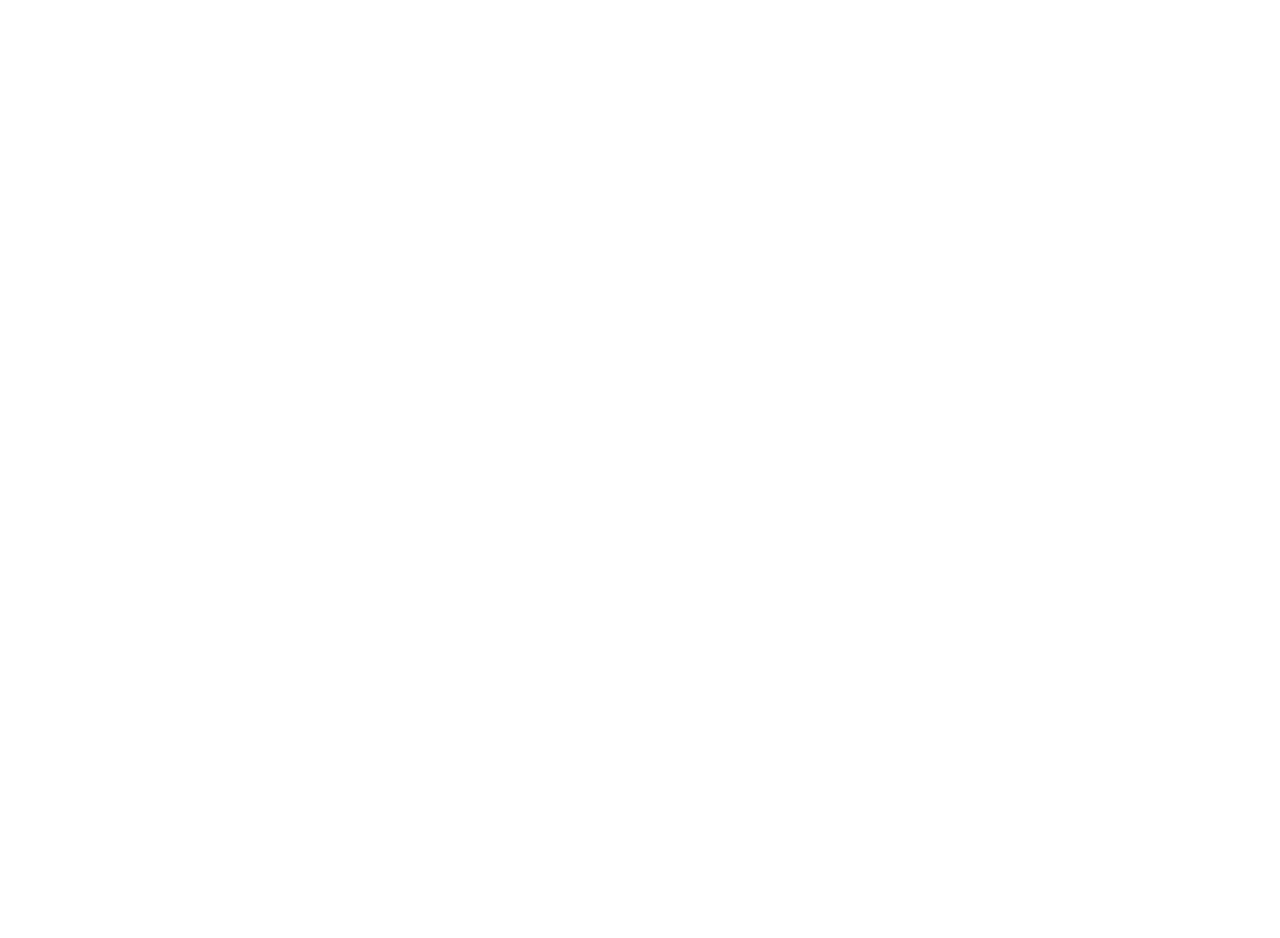
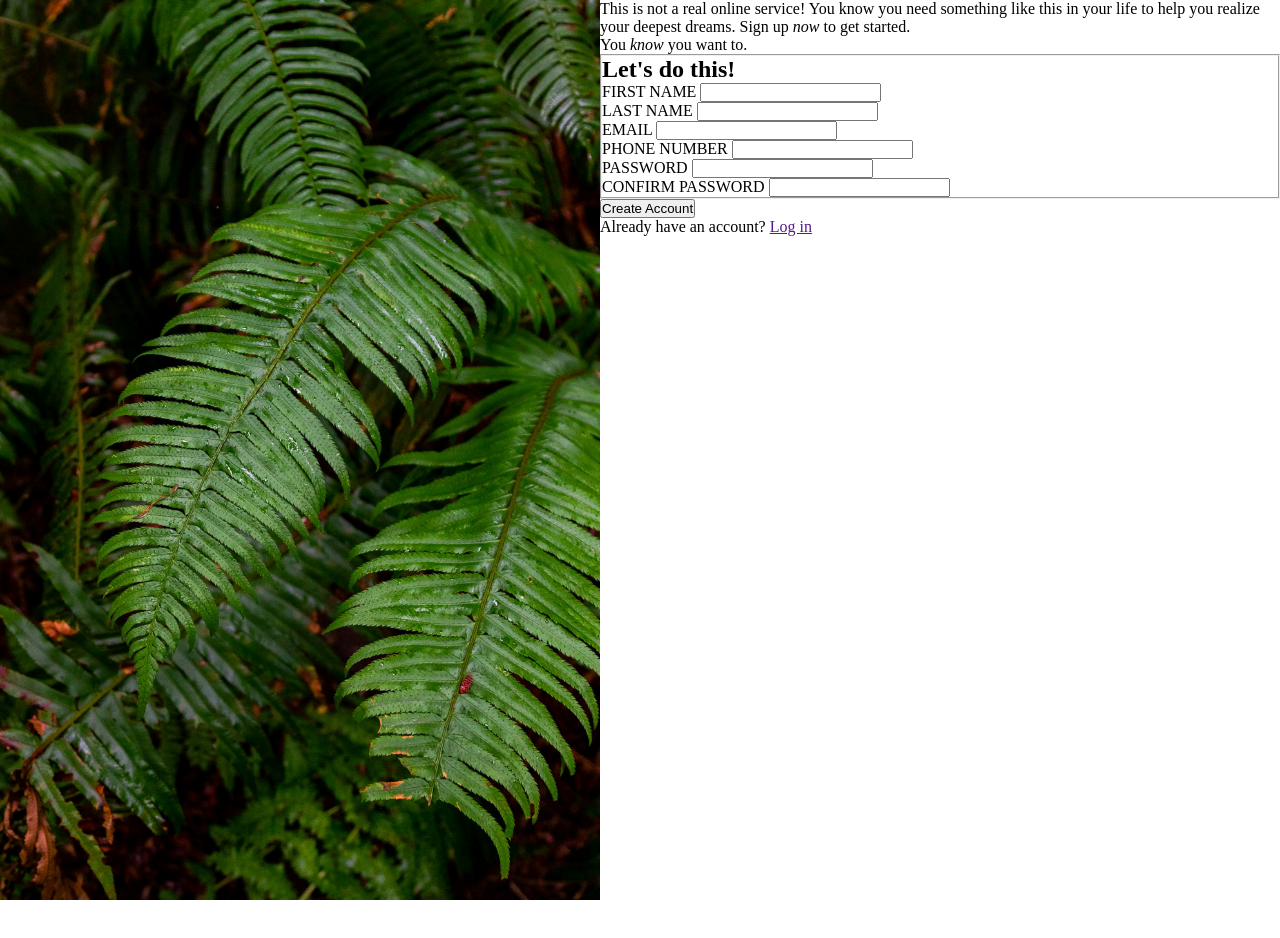
Before and after one commit to HarryY-Yao/form-practice, a plain HTML site: page index.html in a window 1280 px wide. Before the commit the page ends 800 px from the top, so only its background shows below. Drawn offline with Linux system fonts and the light colour scheme.

Commit message:
add form contents

```diff
--- a/index.html
+++ b/index.html
@@ -8,11 +8,68 @@
 </head>
 <body>
     <div class="background-left">
+        <img src="form.jpg" alt="leaves">
         <div class="img-container">
             <img src="odin-lined.png" alt="odin logo">
         </div>
     </div>
     <div class="form-component">
+    <p class="blurb">
+        This is not a real online service! You know you need something like this in your life to help you realize
+        your deepest dreams. Sign up <em>now</em> to get started.
+    </p>
+    <p class="blurb">
+        You <em>know</em> you want to.
+    </p>
+    <form action="#" method="get">
+        <fieldset class="info-container">
+            <h2>Let's do this!</h2>
+            <div class="info-content">
+                <div class="form-row">
+                    <div class="form-field">
+                        <label for="first-name">FIRST NAME</label>
+                        <input type="text" name="first-name" id="first-name">
+                    </div>
+
+                    <div class="form-field">
+                        <label for="last-name">LAST NAME</label>
+                        <input type="text" name="last-name" id="last-name">
+                    </div>
+                </div>
+
+                <div class="form-row">
+                    <div class="form-field">
+                        <label for="email">EMAIL</label>
+                        <input type="email" name="usr-email" id="usr-email">
+                    </div>
+
+                    <div class="form-field">
+                        <label for="phone">PHONE NUMBER</label>
+                        <input type="text" name="phone" id="phone">
+                    </div>
+                </div>
+
+                <div class="form-row">
+                    <div class="form-field">
+                        <label for="password">PASSWORD</label>
+                        <input type="password" name="password" id="password">
+                    </div>
+
+                    <div class="form-field">
+                        <label for="cfm-password">CONFIRM PASSWORD</label>
+                        <input type="password" name="cfm-password" id="cfm-password">
+                    </div>
+                </div>
+            </div>
+
+        </fieldset>
+
+        <button type="submit">Create Account</button>
+    </form>
+
+    <div class="exists">
+        Already have an account? <a href="">Log in</a>
+    </div>
     </div>
 
 </body>
--- a/styles.css
+++ b/styles.css
@@ -0,0 +1,15 @@
+* {
+    margin: 0;
+    padding: 0;
+    box-sizing: border-box;
+}
+
+body {
+    display: flex;
+    flex-direction: row;
+}
+
+img[src="form.jpg"] {
+    width: 600px;
+    height: auto;
+}
```
